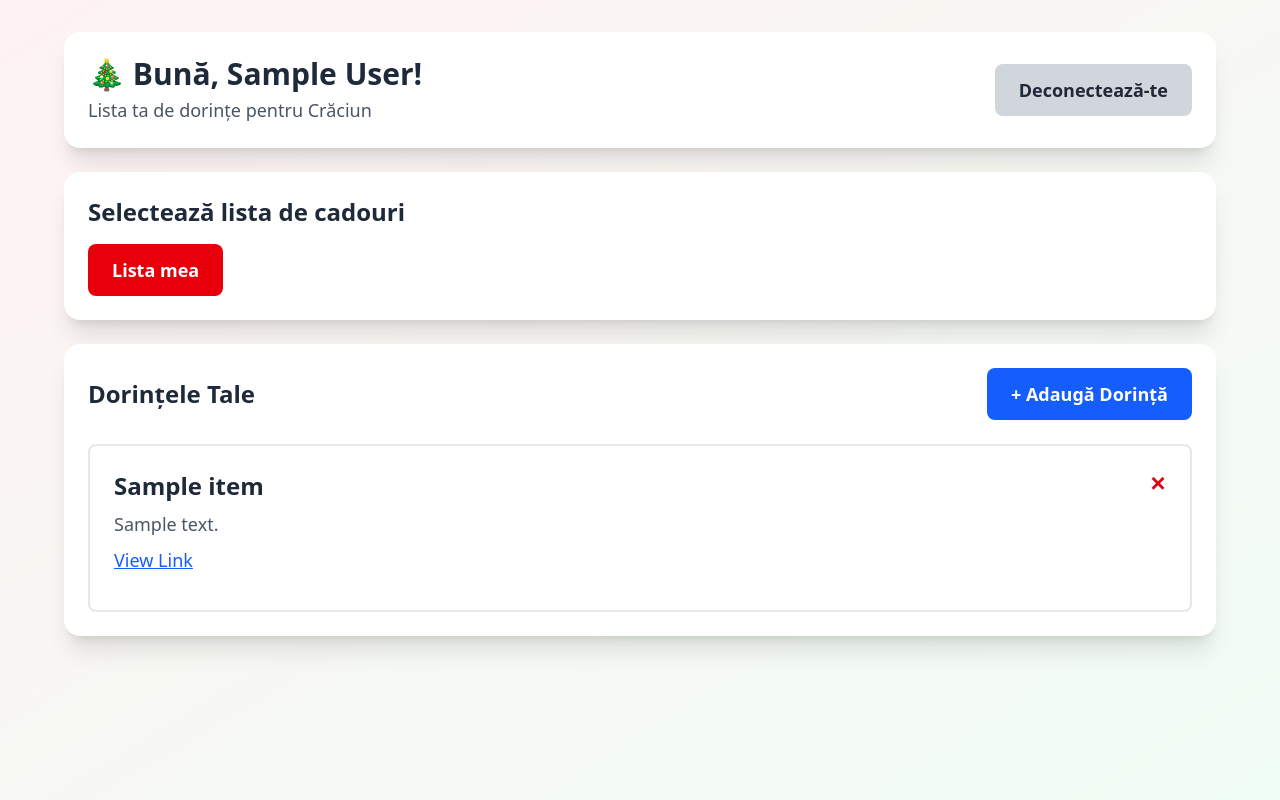
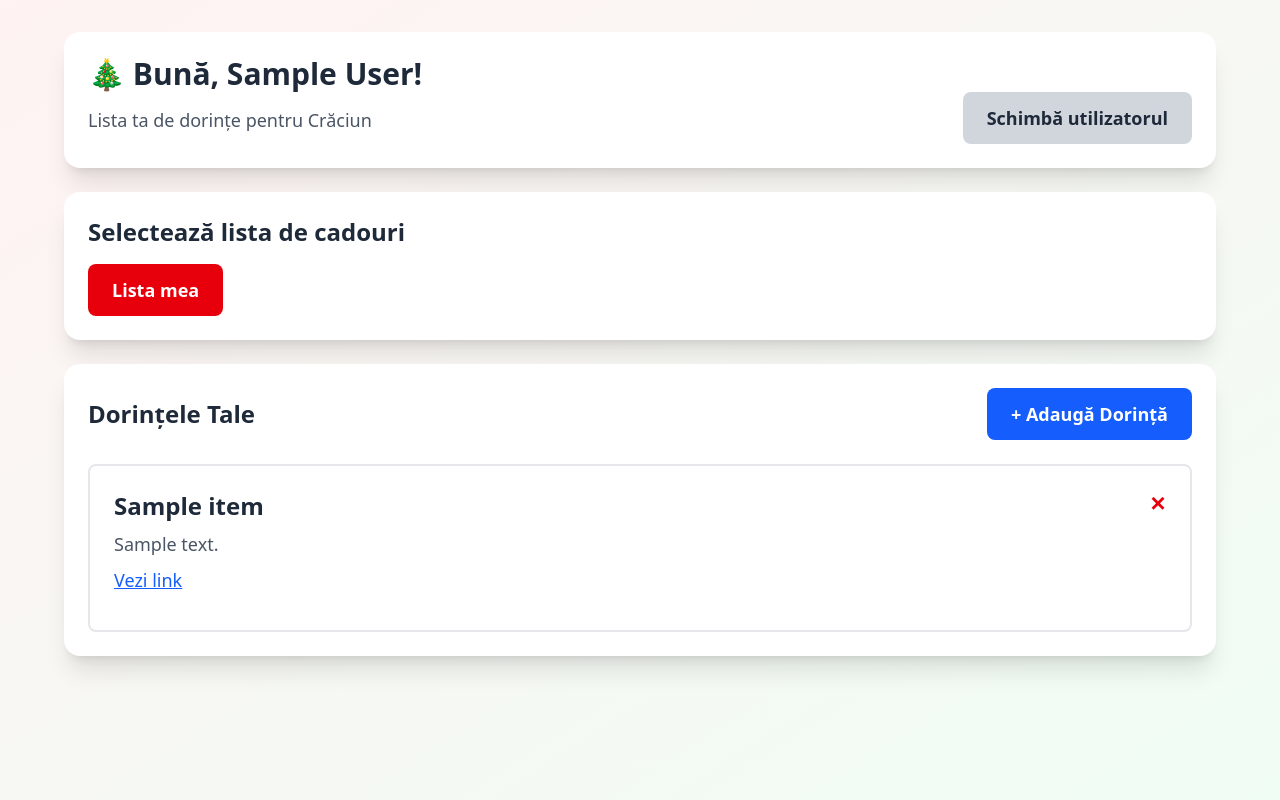
Before and after one commit to Matteoverzotti/wishlist, a Laravel app: page /wishlist in a window 1280 px wide. Run offline with Laravel 12, Linux system fonts and the light colour scheme; a user stored in the database is signed in; data comes from the database, SQL or seed files in the repository; tables that the repository leaves empty hold one stand-in row (values such as "Sample post"); style sheets or scripts are compiled from the project's sources; some libraries are stand-ins or nearby versions.

Commit message:
Easier UI

```diff
--- a/resources/js/Pages/Auth/SelectUser.tsx
+++ b/resources/js/Pages/Auth/SelectUser.tsx
@@ -1,5 +1,5 @@
 import React, {useState, FormEvent} from 'react';
-import {Form, Head, useForm} from '@inertiajs/react';
+import {Form, Head, Link, useForm} from '@inertiajs/react';
 
 interface User {
     id: number;
@@ -93,6 +93,10 @@ export default function SelectUser({users}: Props) {
                         </Form>
                     )}
                 </div>
+                <Link href={"/logout"} method="post" as="button"
+                      className="fixed right-6 top-6 bg-gray-300 hover:bg-gray-400 text-gray-800 font-bold py-4 px-6 rounded-lg text-lg transition-colors">
+                    🚪 Deconectează-te
+                </Link>
             </div>
         </>
     );
--- a/resources/js/Pages/Wishlist/Index.tsx
+++ b/resources/js/Pages/Wishlist/Index.tsx
@@ -65,17 +65,19 @@ export default function Index({currentUser, users}: Props) {
                     {/* Header */}
                     <div className="bg-white rounded-2xl shadow-xl p-6 mb-6">
                         <div className="flex flex-col md:flex-row justify-between items-center gap-4">
-                            <div>
+
                             <h1 className="text-3xl font-bold text-gray-800">
                                 🎄 Bună, {currentUser.name}!
                             </h1>
+                        </div>
+
+                        <div className="flex flex-col md:flex-row justify-between items-center gap-4">
                             <p className="text-gray-600 text-lg mt-1">
                                 {selectedUserId ? "Vizualizezi lista altcuiva" : "Lista ta de dorințe pentru Crăciun"}
                             </p>
-                            </div>
-                            <Link href={"/logout"} className=" bg-gray-300
+                            <Link href={"/select-user"} className=" bg-gray-300
                                   hover:bg-gray-400 text-gray-800 font-bold py-3 px-6 rounded-lg text-lg
-                                  transition-colors" method="post" as="button">Deconectează-te</Link>
+                                  transition-colors" as="button">Schimbă utilizatorul</Link>
                         </div>
                     </div>
 
@@ -193,7 +195,7 @@ export default function Index({currentUser, users}: Props) {
                                                         rel="noopener noreferrer"
                                                         className="text-blue-600 hover:text-blue-800 text-lg underline"
                                                     >
-                                                        View Link
+                                                        Vezi link
                                                     </a>
                                                 )}
                                             </div>
```
Lines whose indentation alone changed are shown as unchanged.
